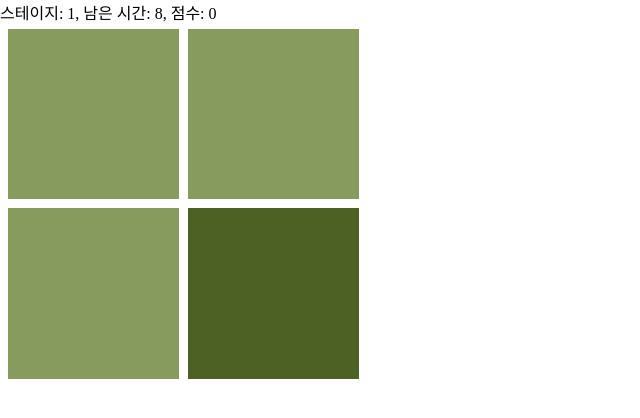
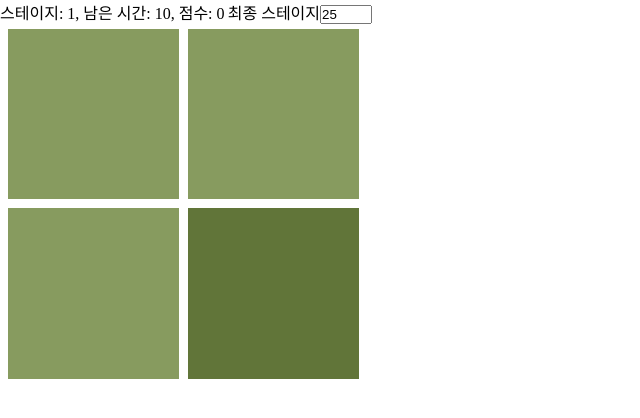
Before and after one commit to up456/numble-find-square-game, a React (Create React App) app: page / in a window 1280 px wide. Shown: the top 418 px of the page, without its empty margins (0-640 px from the left). Built offline with nearby package versions, Linux system fonts and the light colour scheme.

Commit message:
최종스테이지 설정ver1

```diff
--- a/src/App.tsx
+++ b/src/App.tsx
@@ -7,6 +7,7 @@ function App() {
   const [stage, setStage] = useState(1);
   const [time, setTime] = useState(15);
   const [score, setScore] = useState(0);
+  const [lastStage, setLastStage] = useState(20);
 
   const handleClickSquare = (event: any) => {
     if (event.target.dataset.id === 'equivalent') {
@@ -18,18 +19,30 @@ function App() {
     }
   };
 
+  const gameReset = (message: string) => {
+    alert(`${message}
+스테이지:${stage}, 점수:${score}`);
+    setStage(1);
+    setTime(15);
+    setScore(0);
+  };
+
+  const handleLastStageChange = (changeValue: string) => {
+    setLastStage(Number(changeValue));
+    gameReset('최종스테이지 변경 다시시작');
+  };
+
   useEffect(() => {
     let timer = setInterval(() => {
       setTime((prevTime) => prevTime - 1);
     }, 1000);
-
+    if (stage > lastStage) {
+      clearInterval(timer);
+      gameReset('ARRIVE LAST STAGE!!');
+    }
     if (time < 1) {
       clearInterval(timer);
-      alert(`GAME OVER!
-스테이지:${stage}, 점수:${score}`);
-      setStage(1);
-      setTime(15);
-      setScore(0);
+      gameReset('GAME OVER!!');
     }
     return () => {
       clearInterval(timer);
@@ -38,8 +51,17 @@ function App() {
 
   return (
     <>
-      <GameProgressInformation stage={stage} time={time} score={score} />
-      <GameZone stage={stage} onClick={handleClickSquare} />
+      <GameProgressInformation
+        stage={stage}
+        time={time}
+        score={score}
+        onChange={handleLastStageChange}
+      />
+      <GameZone
+        stage={stage}
+        onClick={handleClickSquare}
+        lastStage={lastStage}
+      />
     </>
   );
 }
--- a/src/components/gameProgressInformation.tsx
+++ b/src/components/gameProgressInformation.tsx
@@ -1,19 +1,39 @@
 import React from 'react';
+import '../css/gameProgressInformation.css';
 
 type GameProgressInformationType = (props: {
   stage: number;
   time: number;
   score: number;
+  onChange: (changeValue: string) => void;
 }) => JSX.Element;
 
 const GameProgressInformation: GameProgressInformationType = ({
   stage,
   time,
   score,
+  onChange,
 }) => {
+  const handleLastStageChange = (event: any) => {
+    onChange(event.target.value);
+  };
+
   return (
     <header>
-      스테이지: {stage}, 남은 시간: {time}, 점수: {score}
+      <span>
+        스테이지: {stage}, 남은 시간: {time}, 점수: {score}
+      </span>
+      <form className="lastStage-from">
+        <label htmlFor="lastStage">최종 스테이지</label>
+        <input
+          type="number"
+          id="lastStage"
+          onChange={handleLastStageChange}
+          value={25}
+          min={20}
+          max={50}
+        />
+      </form>
     </header>
   );
 };
--- a/src/components/gameZone.tsx
+++ b/src/components/gameZone.tsx
@@ -1,7 +1,11 @@
 import React, { useEffect, useState } from 'react';
 import '../css/gameZone.css';
 
-const GameZone = (props: { stage: number; onClick: (event: any) => void }) => {
+const GameZone = (props: {
+  stage: number;
+  onClick: (event: any) => void;
+  lastStage: number;
+}) => {
   const [randomRgb1, setRandomRgb1] = useState(Math.floor(Math.random() * 230));
   const [randomRgb2, setRandomRgb2] = useState(Math.floor(Math.random() * 230));
   const [randomRgb3, setRandomRgb3] = useState(Math.floor(Math.random() * 230));
@@ -11,7 +15,7 @@ const GameZone = (props: { stage: number; onClick: (event: any) => void }) => {
     Math.floor(Math.random() * block)
   );
 
-  const diffrentColorGap = 60 - props.stage * 2;
+  const diffrentColorGap = props.lastStage * 2 - props.stage * 2;
 
   useEffect(() => {
     setRandomRgb1(Math.floor(Math.random() * 230));
--- /dev/null
+++ b/src/css/gameProgressInformation.css
@@ -0,0 +1,9 @@
+header {
+  display: flex;
+}
+.lastStage-from {
+  margin-left: 0.2em;
+}
+#lastStage {
+
+}
```
